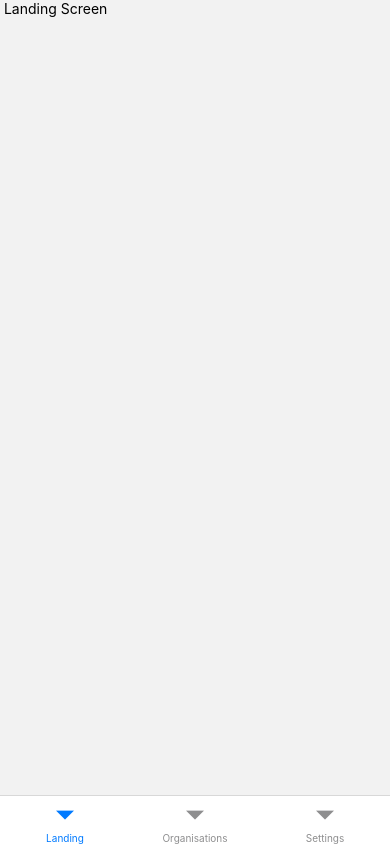
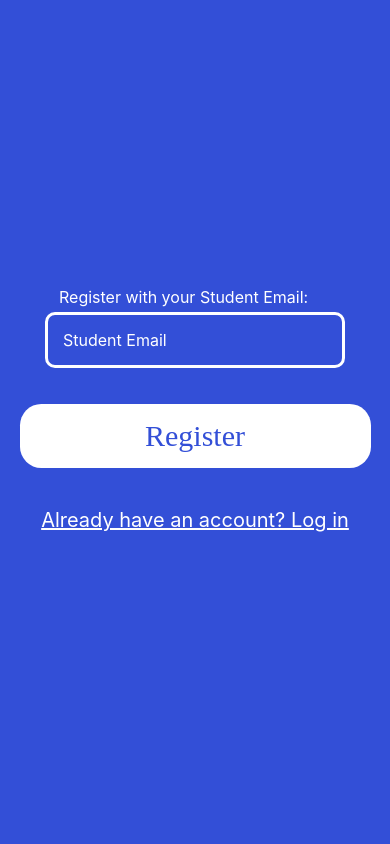
Before and after one commit to ST10204902/Peeper-XBCAD, a React Native app: screen / in a window 390 px wide. Built offline with nearby package versions, Linux system fonts and the light colour scheme.

Commit message:
finish login and register views (for dev)

```diff
--- a/App.tsx
+++ b/App.tsx
@@ -106,7 +106,7 @@ function BottomNavigationBar() {
 
 function AppNavigator() {
   return (
-    <Stack.Navigator initialRouteName="BottomNavigationBar">
+    <Stack.Navigator initialRouteName="RegisterScreen">
       {/* Change the initialRouteName to your required screen name for testing purposes */}
       <Stack.Screen
         name="LoginScreen"
--- a/src/components/LoginRegisterButtonComponent.tsx
+++ b/src/components/LoginRegisterButtonComponent.tsx
@@ -1,6 +1,5 @@
 import React, { useState } from 'react';
-import { TouchableOpacity, Text, GestureResponderEvent, StyleSheet, ViewStyle, TextStyle } from 'react-native';
-import styles from '../styles/LoginRegisterButton'; // Ensure the path is correct
+import { TouchableOpacity, Text, GestureResponderEvent, View, ViewStyle, TextStyle, StyleSheet } from 'react-native';
 
 interface CustomButtonProps {
   onPress: (event: GestureResponderEvent) => void;
@@ -9,9 +8,10 @@ interface CustomButtonProps {
   buttonColor?: string; // Add an optional prop for button color
   fontFamily?: string; // Add an optional prop for font family
   textSize?: number; // Add an optional prop for text size
+  label?: string; // Add an optional prop for the label above the button
 }
 
-const CustomButton: React.FC<CustomButtonProps> = ({ onPress, title, textColor, buttonColor, fontFamily, textSize }) => {
+const CustomButton: React.FC<CustomButtonProps> = ({ onPress, title, textColor, buttonColor, fontFamily, textSize, label }) => {
   const [buttonHeight, setButtonHeight] = useState<number>(0);
 
   const handleLayout = (event: any) => {
@@ -30,13 +30,48 @@ const CustomButton: React.FC<CustomButtonProps> = ({ onPress, title, textColor,
     fontSize: textSize || 25,
   };
 
+  const labelTextStyle: TextStyle = {
+    marginBottom: 5, // Add some spacing between the label and the button
+    fontSize: textSize || 20, // Optional: Match label text size with button text size
+    fontFamily: fontFamily || 'System', // Optional: Match label font family with button font family
+  };
+
   return (
-    <TouchableOpacity style={[styles.button, dynamicButtonStyle]} onLayout={handleLayout} onPress={onPress}>
-      <Text style={[styles.buttonText, dynamicTextStyle]}>
-        {title}
-      </Text>
-    </TouchableOpacity>
+    <View style={localStyles.container}>
+      {label && <Text style={labelTextStyle}>{label}</Text>}
+      <TouchableOpacity style={[localStyles.button, dynamicButtonStyle]} onLayout={handleLayout} onPress={onPress}>
+        <Text style={[localStyles.buttonText, dynamicTextStyle]}>
+          {title}
+        </Text>
+      </TouchableOpacity>
+    </View>
   );
 };
 
+const localStyles = StyleSheet.create({
+  container: {
+    width: '90%',
+    alignSelf: 'center',
+    marginVertical: 10, // Adjust as needed for spacing
+  },
+  button: {
+    paddingVertical: 15,
+    paddingHorizontal: 20,
+    alignItems: 'center',
+    justifyContent: 'center',
+    marginVertical: 10,
+    width: '100%',
+    alignSelf: 'center',
+  },
+  buttonText: {
+    // Define text styles here
+  },
+  hyperlinkText: {
+    fontSize: 20,
+    textAlign: 'center',
+    backgroundColor: 'transparent',
+    color: 'white',
+  },
+});
+
 export default CustomButton;
--- a/src/components/LoginRegisterHyperlink.tsx
+++ b/src/components/LoginRegisterHyperlink.tsx
@@ -2,7 +2,6 @@
 import React from 'react';
 import { Text, StyleSheet, TouchableOpacity } from 'react-native';
 import { useNavigation } from '@react-navigation/native';
-import styles from '../styles/LoginRegisterHyperlinkStyle'; // Ensure the path is correct
 import { StackNavigationProp } from '@react-navigation/stack';
 
 interface LoginRegisterHyperlinkProps {
@@ -23,11 +22,20 @@ const LoginRegisterHyperlink: React.FC<LoginRegisterHyperlinkProps> = ({ toLogin
 
   return (
     <TouchableOpacity onPress={handlePress}>
-      <Text style={[styles.hyperlinkText, styles.hyperlinkText]}>{children}</Text>
+      <Text style={styles.hyperlinkText}>{children}</Text>
     </TouchableOpacity>
   );
 };
 
-
+const styles = StyleSheet.create({
+  hyperlinkText: {
+    fontSize: 20,
+    textAlign: 'center',
+    color: '#FFFFFF',
+    backgroundColor: 'transparent',
+    textDecorationLine: 'underline',
+    marginTop: 20,
+  },
+});
 
 export default LoginRegisterHyperlink;
--- a/src/components/loginRegisterInputComponent.tsx
+++ b/src/components/loginRegisterInputComponent.tsx
@@ -1,26 +1,13 @@
 import React, { useState } from 'react';
-import { TextInput, StyleSheet, View } from 'react-native';
+import { TextInput, StyleSheet, View, Text } from 'react-native';
 
 interface Props {
     FGColor: string;
     onEmailChange: (email: string) => void;
+    label: string; // Add label prop
 }
 
-
-
-
-/**
- * LoginRegisterInputComponent is a functional component that renders a text input field for a student's email.
- * It allows the parent component to receive updates when the email changes.
- *
- * @component
- * @param {Object} props - The properties object.
- * @param {string} props.FGColor - The foreground color to be used for the input text and placeholder.
- * @param {function} props.onEmailChange - Callback function to be called when the email text changes.
- *
- * @returns {JSX.Element} The rendered component.
- */
-function LoginRegisterInputComponent({ FGColor, onEmailChange }: Props) {
+function LoginRegisterInputComponent({ FGColor, onEmailChange, label }: Props) {
     const [email, setEmail] = useState('');
 
     const handleEmailChange = (text: string) => {
@@ -29,6 +16,8 @@ function LoginRegisterInputComponent({ FGColor, onEmailChange }: Props) {
     };
 
     return (
+        <View style={styles.wrapper}>
+            <Text style={styles.label}>{label}</Text>
             <View style={[styles.container, { borderColor: FGColor }]}>
                 <TextInput
                     style={[styles.input, { color: FGColor }]} // Use FGColor for input text color
@@ -38,16 +27,30 @@ function LoginRegisterInputComponent({ FGColor, onEmailChange }: Props) {
                     placeholderTextColor={FGColor} // Use FGColor for placeholder text color
                 />
             </View>
+        </View>
     );
 }
 
 const styles = StyleSheet.create({
+    wrapper: {
+        width: 300, // Adjust width if needed
+        marginBottom: 16, // Space between input fields
+    },
     container: {
         backgroundColor: 'transparent', // Set background to transparent
         borderRadius: 10,
         padding: 5,
         borderWidth: 3,
-        width: 300, // Adjust width if needed
+    },
+    label: {
+        fontSize: 16,
+        color: '#ffffff',
+        marginBottom: 4,
+        position: 'absolute',
+        top: -25,
+        left: 10,
+        backgroundColor: 'transparent', // Match the background color of the parent
+        paddingHorizontal: 4,
     },
     input: {
         height: 40,
--- a/src/screens/LoginScreen.tsx
+++ b/src/screens/LoginScreen.tsx
@@ -1,21 +1,33 @@
 // RegisterScreen.tsx
 //----------Imports---------//
-import React from "react";
+import React, { useState } from "react";
 import { SafeAreaView, Alert, View } from "react-native";
 import CustomButton from "../components/LoginRegisterButtonComponent"; // Ensure the path is correct
 import styles from "../styles/LoginScreenStyle"; // Ensure the path is correct
 import LoginRegisterHyperlink from "../components/LoginRegisterHyperlink"; // Ensure the path is correct
+import LoginRegisterInputComponent from "../components/loginRegisterInputComponent"; // Ensure the path is correct
 
 //----------Code---------//
 //Demonstrating where to implement pressing the button.
 const RegisterScreen: React.FC = () => {
+  const [email, setEmail] = useState("");
+
   const handlePress = () => {
     Alert.alert("Button Pressed!", "You have pressed the button.");
+  };
+
+  const handleEmailChange = (email: string) => {
+    setEmail(email);
   };
 
   //Returns the components for the screen
   return (
     <SafeAreaView style={styles.container}>
+      <LoginRegisterInputComponent
+      label="Login with your Student Email:"
+        FGColor="#ffffff"
+        onEmailChange={handleEmailChange}
+      />
       <CustomButton
         onPress={handlePress}
         title="Login"
@@ -24,8 +36,7 @@ const RegisterScreen: React.FC = () => {
         fontFamily="Rany-Medium"
         textSize={30}
       />
-
-      <LoginRegisterHyperlink toLogin={false}> {/* */}
+      <LoginRegisterHyperlink toLogin={false}>
         Don't have an account? Register
       </LoginRegisterHyperlink>
     </SafeAreaView>
--- a/src/screens/RegisterScreen.tsx
+++ b/src/screens/RegisterScreen.tsx
@@ -1,21 +1,33 @@
 // RegisterScreen.tsx
 //----------Imports---------//
-import React from "react";
+import React, { useState } from "react";
 import { SafeAreaView, Alert, View } from "react-native";
 import CustomButton from "../components/LoginRegisterButtonComponent"; // Ensure the path is correct
 import styles from "../styles/RegisterScreenStyle"; // Ensure the path is correct
 import LoginRegisterHyperlink from "../components/LoginRegisterHyperlink"; // Ensure the path is correct
+import LoginRegisterInputComponent from "../components/loginRegisterInputComponent"; // Ensure the path is correct
 
 //----------Code---------//
 //Demonstrating where to implement pressing the button.
 const RegisterScreen: React.FC = () => {
+  const [email, setEmail] = useState("");
+
   const handlePress = () => {
     Alert.alert("Button Pressed!", "You have pressed the button.");
+  };
+
+  const handleEmailChange = (email: string) => {
+    setEmail(email);
   };
 
   //Returns the components for the screen
   return (
     <SafeAreaView style={styles.container}>
+      <LoginRegisterInputComponent
+      label="Register with your Student Email:"
+        FGColor="#ffffff"
+        onEmailChange={handleEmailChange}
+      />
       <CustomButton
         onPress={handlePress}
         title="Register"
--- a/src/styles/LoginRegisterButton.tsx
+++ /dev/null
@@ -1,17 +0,0 @@
-// src/styles/LoginRegisterButtonStyles.js
-import { StyleSheet } from 'react-native';
-
-export default StyleSheet.create({
-  button: {
-    paddingVertical: 10,
-    paddingHorizontal: 20,
-    alignItems: 'center',
-    justifyContent: 'center',
-    marginVertical: 10,
-    width: '90%', // Set the width to 90% to leave space on the sides
-    alignSelf: 'center', // Center the button within its parent container
-  },
-  buttonText: {
-    // Default styles for button text
-  },
-});
--- a/src/styles/LoginRegisterHyperlinkStyle.tsx
+++ /dev/null
@@ -1,13 +0,0 @@
-// src/styles/LoginRegisterButtonStyles.js
-import { StyleSheet } from 'react-native';
-
-export default StyleSheet.create({
-  hyperlinkText: {
-    fontSize:20,
-    textAlign: 'center',
-    color: '#FFFFFF',
-    backgroundColor: 'transparent',
-    textDecorationLine: 'underline',
-    marginTop: 20,
-  },
-});
--- a/src/styles/LoginScreenStyle.tsx
+++ b/src/styles/LoginScreenStyle.tsx
@@ -7,6 +7,8 @@ const styles = StyleSheet.create({
     alignItems: "center",
     backgroundColor: "#A4DB51", // Monster green background colour
   },
+
+
 });
 
 export default styles;
--- a/src/styles/RegisterScreenStyle.tsx
+++ b/src/styles/RegisterScreenStyle.tsx
@@ -7,6 +7,7 @@ const styles = StyleSheet.create({
     alignItems: "center",
     backgroundColor: "#334FD7", // Electric blue background colour
   },
+
 });
 
 export default styles;
```
Lines whose indentation alone changed are shown as unchanged.
